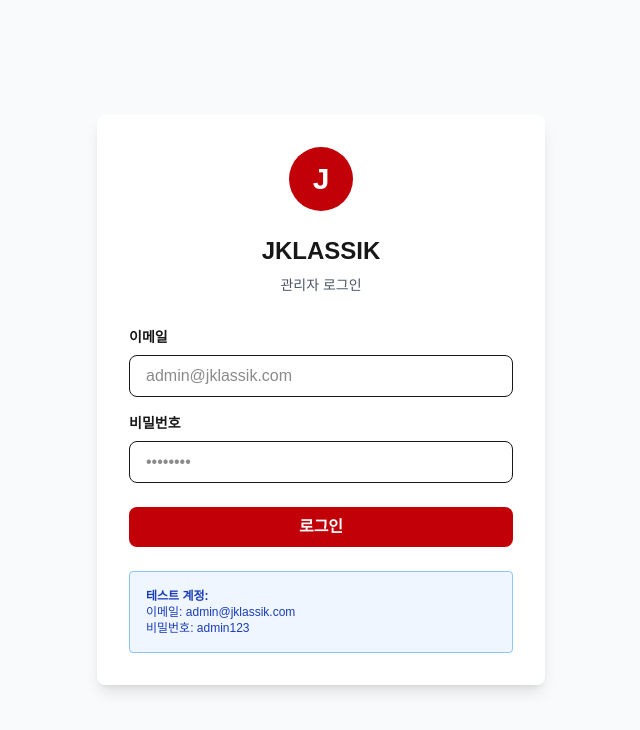
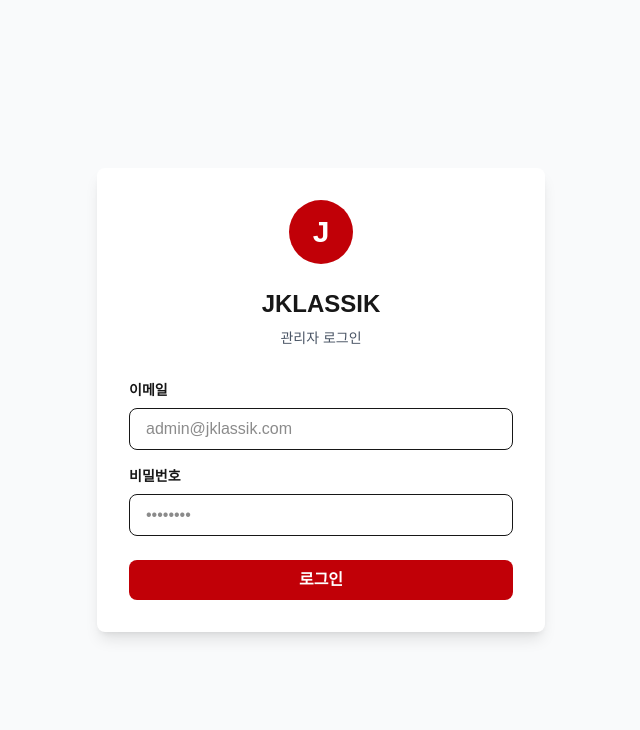
Before and after one commit to jkkimminhye-boop/jklassik-booking, a Next.js app: page /admin/login in a window 1280 px wide. Shown: the top 730 px of the page, without its empty margins (319-959 px from the left). Built offline with nearby package versions, Linux system fonts and the light colour scheme.

Commit message:
Update admin password

```diff
--- a/app/admin/login/page.tsx
+++ b/app/admin/login/page.tsx
@@ -18,7 +18,7 @@
     try {
       // TODO: 실제 로그인 구현 (Supabase Auth 또는 간단한 토큰 인증)
       // 현재는 하드코딩된 계정으로 테스트
-      if (email === 'admin@jklassik.com' && password === 'admin123') {
+      if (email === 'admin@jklassik.com' && password === '#bhqaZ%A_6cH-4x') {
         localStorage.setItem('admin_token', 'admin_' + Date.now());
         router.push('/admin/dashboard');
       } else {
@@ -74,12 +74,6 @@
             {loading ? '로그인 중...' : '로그인'}
           </button>
         </form>
-
-        <div className="mt-6 p-4 bg-blue-50 border border-blue-300 rounded text-xs text-blue-800">
-          <strong>테스트 계정:</strong>
-          <div>이메일: admin@jklassik.com</div>
-          <div>비밀번호: admin123</div>
-        </div>
       </div>
     </div>
   );
```
